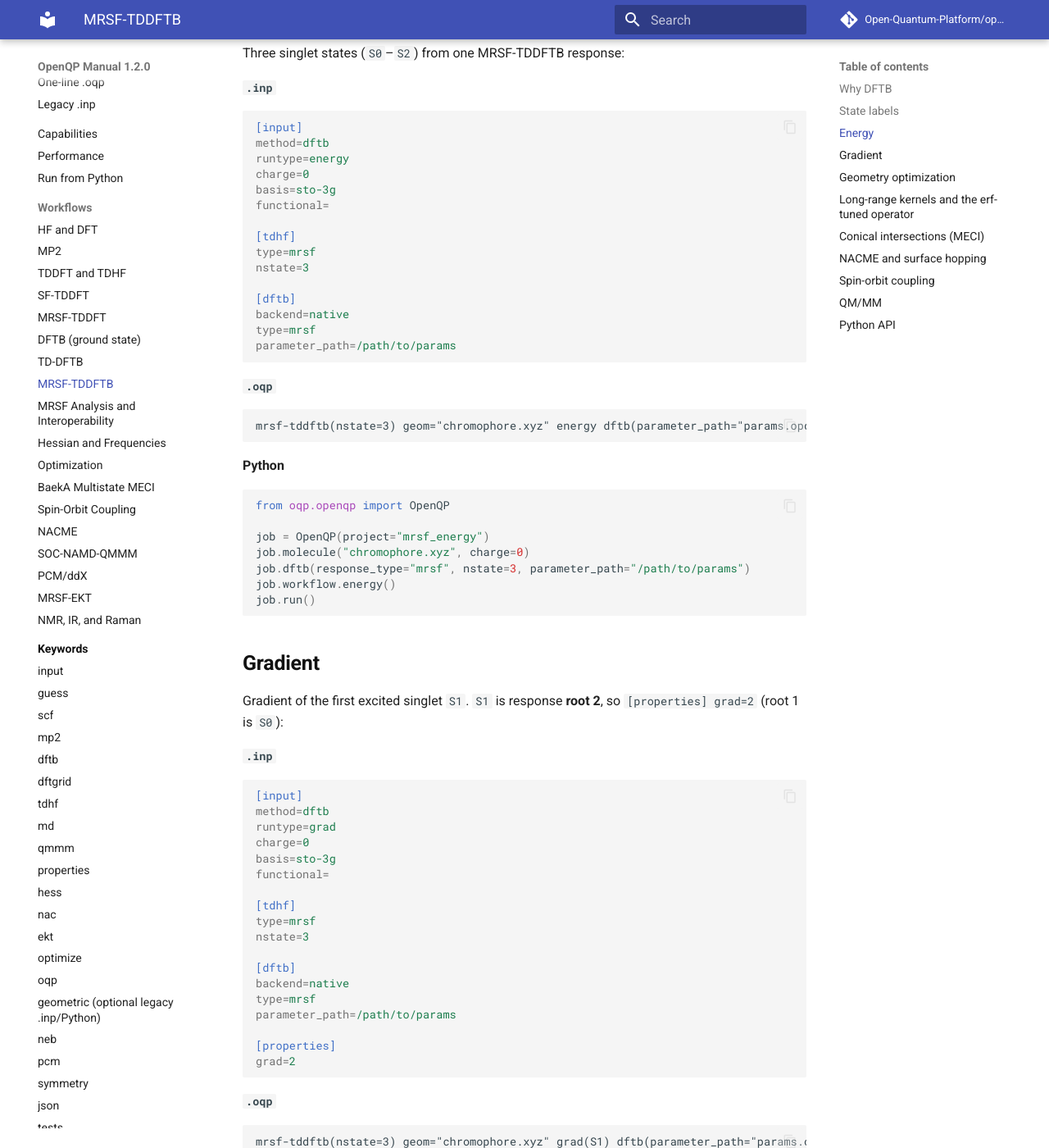
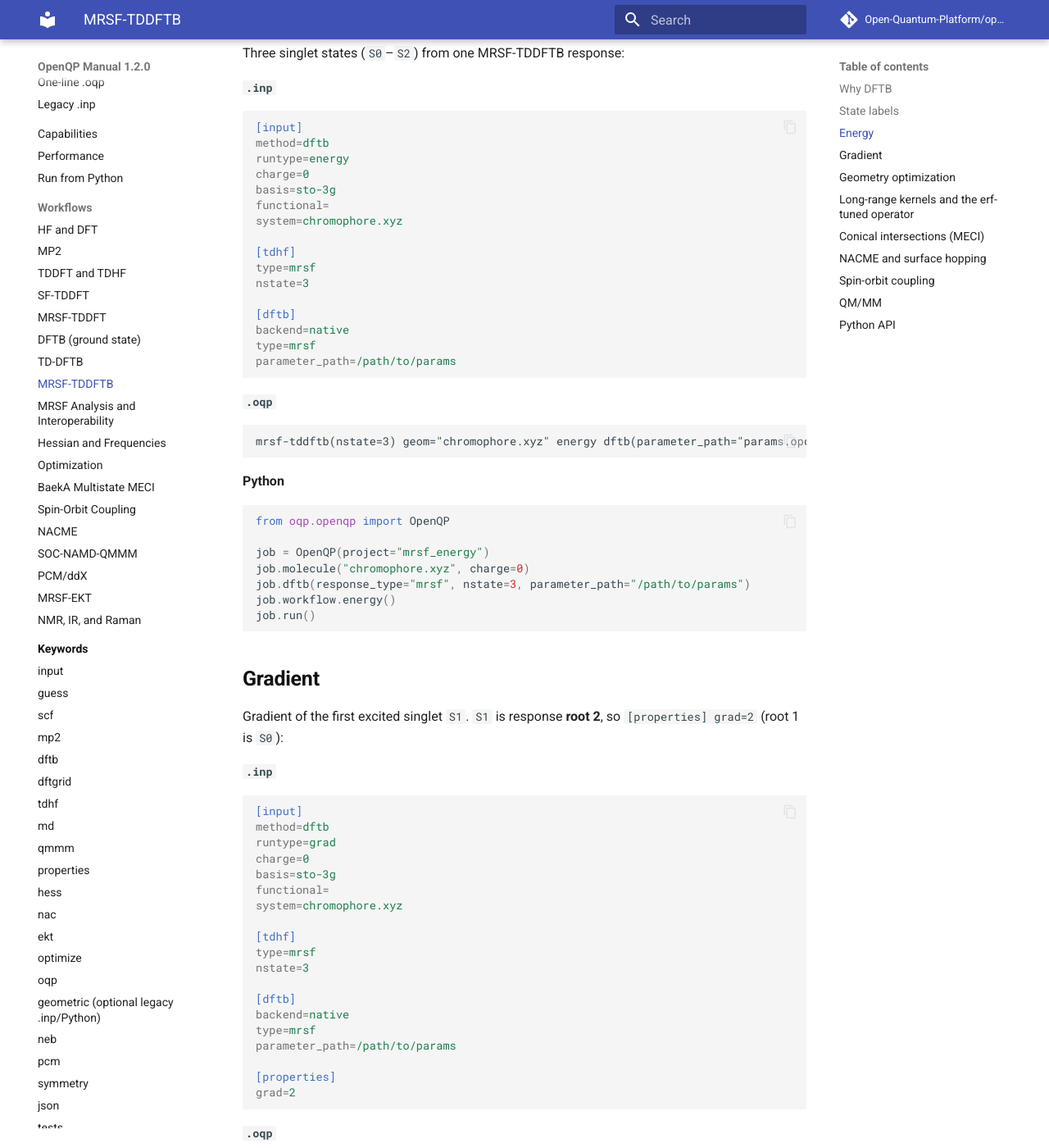
Before and after one commit to Open-Quantum-Platform/openqp-docs, an MkDocs documentation site: the page built from docs/workflows/mrsf-tddftb.md, in a window 1280 px wide and 1400 px high, scrolled down 1052 px. Shown: the whole window at 82% size. Built offline with MkDocs 1.6.1 and Material for MkDocs 9.7.7, drawn with Linux system fonts in a browser that asks for light colours; comment, search, counter and statistics services are not loaded; some of the changed text lies outside the part shown.

Commit message:
docs(dftb): add missing [input] system= to MRSF-TDDFTB .inp examples
The MRSF-TDDFTB energy/gradient/optimize/MECI sectioned decks set no
[input] system, so a copied .inp fails input validation with missing
molecular geometry (the adjacent .oqp/Python forms already reference the
geometry file). Add system=chromophore.xyz (energy/grad/opt) and
system=guess.xyz (MECI) to match. Addresses the Codex review of PR #13.

Co-Authored-By: Claude Opus 4.8 <noreply@anthropic.com>

```diff
--- a/docs/workflows/mrsf-tddftb.md
+++ b/docs/workflows/mrsf-tddftb.md
@@ -54,6 +54,7 @@ runtype=energy
 charge=0
 basis=sto-3g
 functional=
+system=chromophore.xyz
 
 [tdhf]
 type=mrsf
@@ -97,6 +98,7 @@ runtype=grad
 charge=0
 basis=sto-3g
 functional=
+system=chromophore.xyz
 
 [tdhf]
 type=mrsf
@@ -145,6 +147,7 @@ runtype=optimize
 charge=0
 basis=sto-3g
 functional=
+system=chromophore.xyz
 
 [tdhf]
 type=mrsf
@@ -224,6 +227,7 @@ runtype=meci
 charge=0
 basis=sto-3g
 functional=
+system=guess.xyz
 
 [tdhf]
 type=mrsf
```
